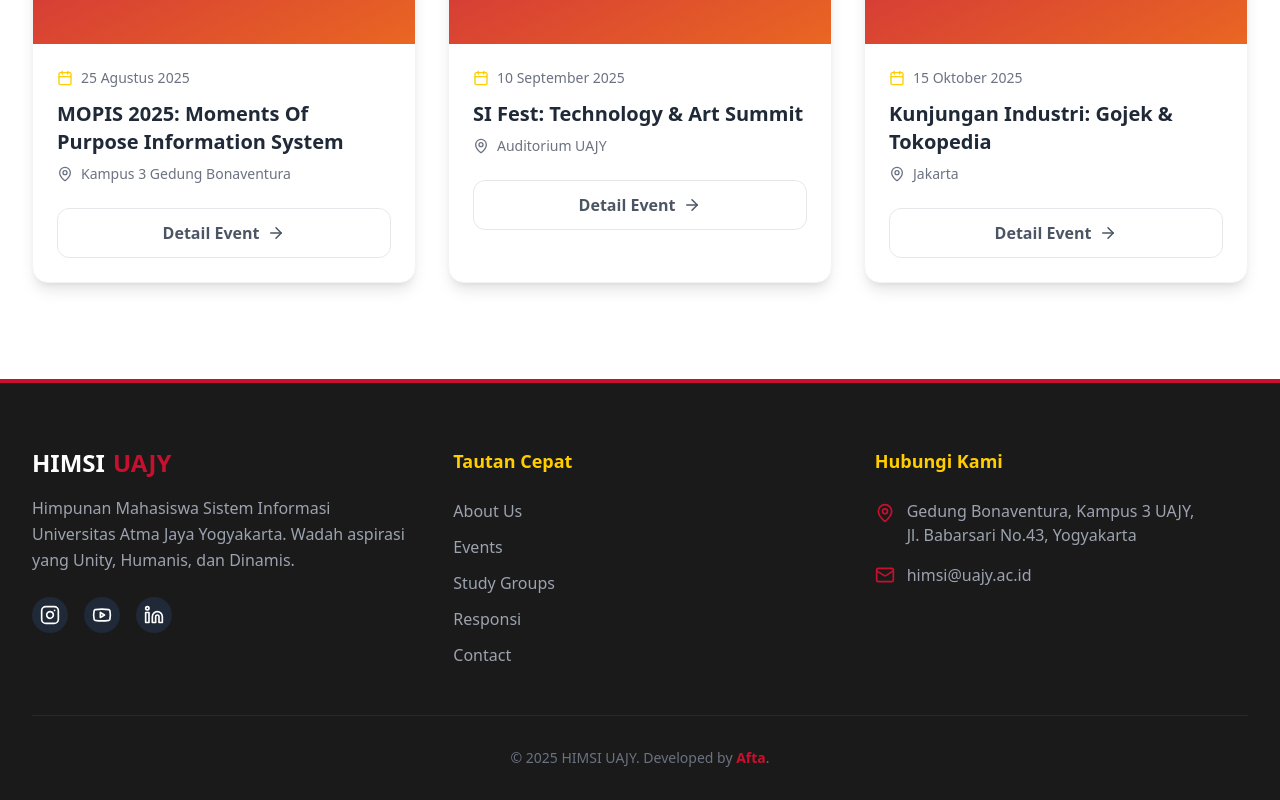
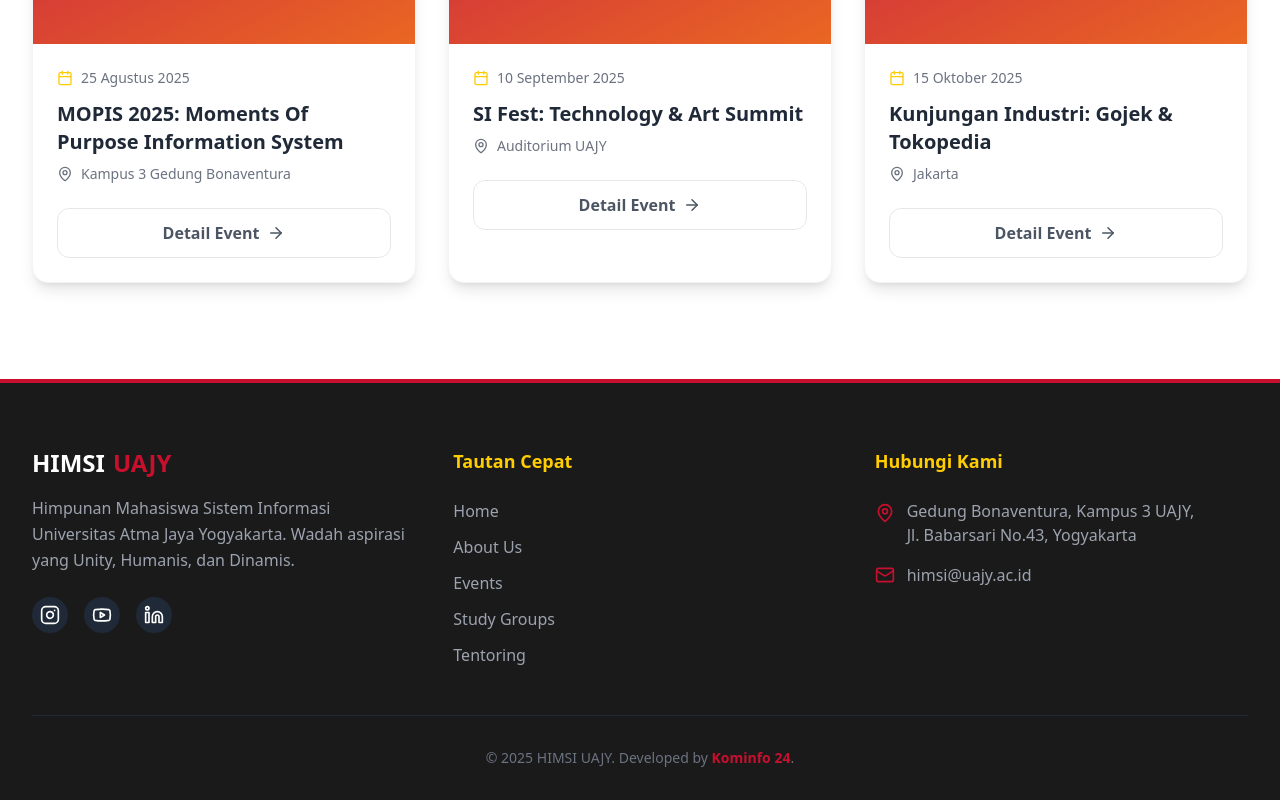
Before and after one commit to Afta20/HIMSIUAJY, a Next.js app: page / in a window 1280 px wide. Shown: the part 1142-1942 px from the top of the page. Built offline with nearby package versions, Linux system fonts and the light colour scheme.

Commit message:
enabling link

```diff
--- a/src/components/Footer.tsx
+++ b/src/components/Footer.tsx
@@ -3,6 +3,15 @@ import Link from 'next/link';
 import { Instagram, Youtube, Linkedin, Mail, MapPin } from 'lucide-react';
 
 export default function Footer() {
+  // Daftar Link yang Sesuai dengan Navbar & Page yang sudah dibuat
+  const footerLinks = [
+    { name: 'Home', href: '/' },
+    { name: 'About Us', href: '/about-us' },
+    { name: 'Events', href: '/events' },
+    { name: 'Study Groups', href: '/study-groups' },
+    { name: 'Tentoring', href: '/tentoring' }, // Sudah diganti dari Responsi
+  ];
+
   return (
     <footer className="bg-himsi-dark text-white pt-16 pb-8 border-t-4 border-himsi-red">
       <div className="max-w-7xl mx-auto px-4 sm:px-6 lg:px-8">
@@ -18,26 +27,29 @@ export default function Footer() {
               Wadah aspirasi yang Unity, Humanis, dan Dinamis.
             </p>
             <div className="flex gap-4">
-              <a href="https://instagram.com/himsiuajy" target="_blank" className="bg-gray-800 p-2 rounded-full hover:bg-himsi-red transition-colors">
+              <a href="https://instagram.com/himsi.uajy" target="_blank" rel="noopener noreferrer" className="bg-gray-800 p-2 rounded-full hover:bg-himsi-red transition-colors">
                 <Instagram size={20} />
               </a>
-              <a href="#" target="_blank" className="bg-gray-800 p-2 rounded-full hover:bg-himsi-red transition-colors">
+              <a href="#" className="bg-gray-800 p-2 rounded-full hover:bg-himsi-red transition-colors">
                 <Youtube size={20} />
               </a>
-              <a href="#" target="_blank" className="bg-gray-800 p-2 rounded-full hover:bg-himsi-red transition-colors">
+              <a href="#" className="bg-gray-800 p-2 rounded-full hover:bg-himsi-red transition-colors">
                 <Linkedin size={20} />
               </a>
             </div>
           </div>
 
-          {/* Kolom 2: Quick Links */}
+          {/* Kolom 2: Quick Links (SUDAH DI-UPDATE) */}
           <div>
             <h4 className="text-lg font-bold mb-6 text-himsi-yellow">Tautan Cepat</h4>
             <ul className="space-y-3">
-              {['About Us', 'Events', 'Study Groups', 'Responsi', 'Contact'].map((item) => (
-                <li key={item}>
-                  <Link href="#" className="text-gray-400 hover:text-white hover:translate-x-1 transition-all inline-block">
-                    {item}
+              {footerLinks.map((link) => (
+                <li key={link.name}>
+                  <Link
+                    href={link.href}
+                    className="text-gray-400 hover:text-white hover:translate-x-1 transition-all inline-block"
+                  >
+                    {link.name}
                   </Link>
                 </li>
               ))}
@@ -68,7 +80,7 @@ export default function Footer() {
 
         {/* Copyright */}
         <div className="border-t border-gray-800 pt-8 text-center text-gray-500 text-sm">
-          <p>© {new Date().getFullYear()} HIMSI UAJY. Developed by <span className='text-himsi-red font-bold'>Afta</span>.</p>
+          <p>© {new Date().getFullYear()} HIMSI UAJY. Developed by <span className='text-himsi-red font-bold'>Kominfo 24</span>.</p>
         </div>
       </div>
     </footer>
```
